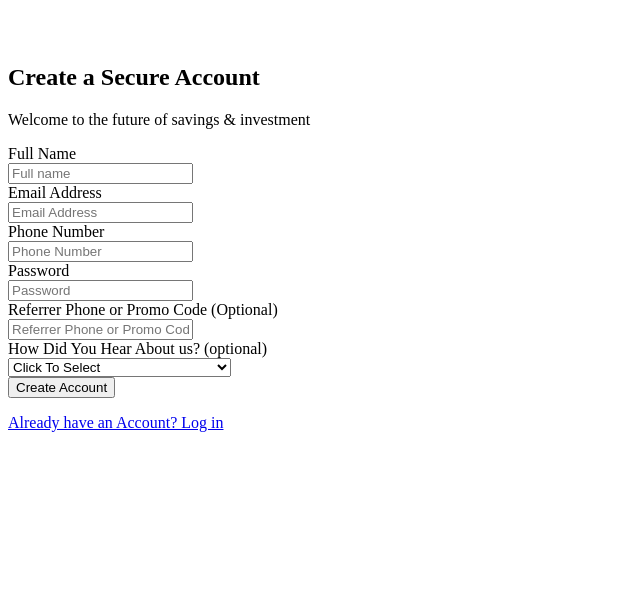
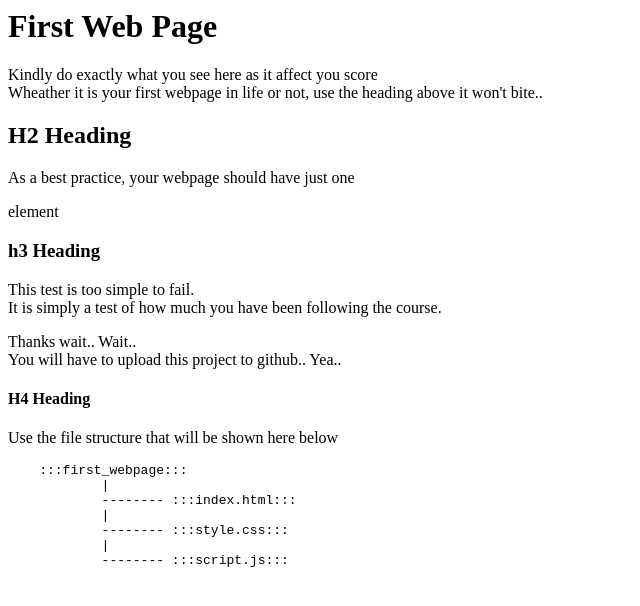
Before and after one commit to ayenisamuel/ayenisamuelbusayo, a plain HTML site: page index.html in a window 1280 px wide. Shown: the whole page, without its empty margins (0-640 px from the left). Drawn offline with Linux system fonts and the light colour scheme.

Commit message:
html task one done

```diff
--- a/index.html
+++ b/index.html
@@ -2,55 +2,57 @@
 <head>
     <meta charset="UTF-8">
     <meta name="viewport" content="width=device-width, initial-scale=1.0">
-    <link rel="stylesheet" href="piggystyle.css">
-    <title>piggyvest</title>
+    <title>first_webpage</title>
 </head>
 <body>
-    <div class="image">
-        <img src="logo.svg" alt="">
+    <div class="content">
+        <h1>
+            First Web Page
+        </h1>
+<p>
+    Kindly do exactly what you see here as it affect you score <br>
+    Wheather it is your first webpage in life or not, use the heading above it won't bite..
+</p>
+<h2>
+    H2 Heading
+</h2>
+<p>
+    As a best practice, your webpage should have just one
+</p>
+<p>
+    element
+</p>
+<h3>
+    h3 Heading
+</h3>
+<p>
+    This test is too simple to fail. <br>
+    It is simply a test of how much you have been following the course.
+</p>
+<p>
+    Thanks wait.. Wait.. <br>
+    You will have to upload this project to github.. Yea..
+</p>
+<p>
+    <h4>
+        H4 Heading
+    </h4>
+</p>
+<p>
+    Use the file structure that will be shown here below
+</p>
+<pre>
+    :::first_webpage:::
+            |
+            -------- :::index.html:::
+            |
+            -------- :::style.css:::
+            |
+            -------- :::script.js:::
+      </pre>
+   </p>
+
+</p>
     </div>
-    <div class="content">
-        <div class="header">
-<h2>Create a Secure Account</h2>
-<p>Welcome to the future of savings & investment</p>
-</div>
-<form action="" method="post">
-    <div class="text">
-        <label for="fullName">Full Name</label><br>
-        <input type="text" placeholder="Full name"><br></div>
-    <div class="text">
-        <label for="emailAddress">Email Address</label><br>
-    <input type="text" placeholder="Email Address"><br></div>
-    <div class="text">
-    <label for="phoneNumber">Phone Number</label><br>
-    <input type="text" placeholder="Phone Number"><br></div>
-    <div class="text">
-    <label for="password">Password</label><br>
-    <input type="password" placeholder="Password"><br></div>
-    <div class="text">
-    <label for="referrer">Referrer Phone or Promo Code (Optional)</label><br>
-    <input type="text" placeholder="Referrer Phone or Promo Code"><br></div>
-    <div class="text">
-    <label for="howyouknewus">How Did You Hear About us? (optional)</label><br>
-    <select name="click to select" id="click">
-    <option value="cl">Click To Select</option>
-    <option value="fa">Facebook</option>
-    <option value="tw">Twitter</option>
-    <option value="ig">Instagram</option>
-    <option value="ffc">Family/Friends/Co-woker/Referrer</option>
-    <option value="gs">Google Search</option>
-    <option value="gp">Google Play Store</option>
-    <option value="ob">Online Blog</option>
-    <option value="ln">Local Newspapper</option>
-    <option value="at">At an Event</option>
-    <option value="ot">Others</option>
-</select><br></div>
-<div class="text">
-<button class="button" type="submit">Create Account</button></div>
-</form>
-    </div>
-    <div class="footer">
-        <p> <a href="http://">Already have an Account? Log in</a></p>
-        </div>
 </body>
 </html>
```
Also changed, not shown: index1.html (added, +56 -0 lines).
